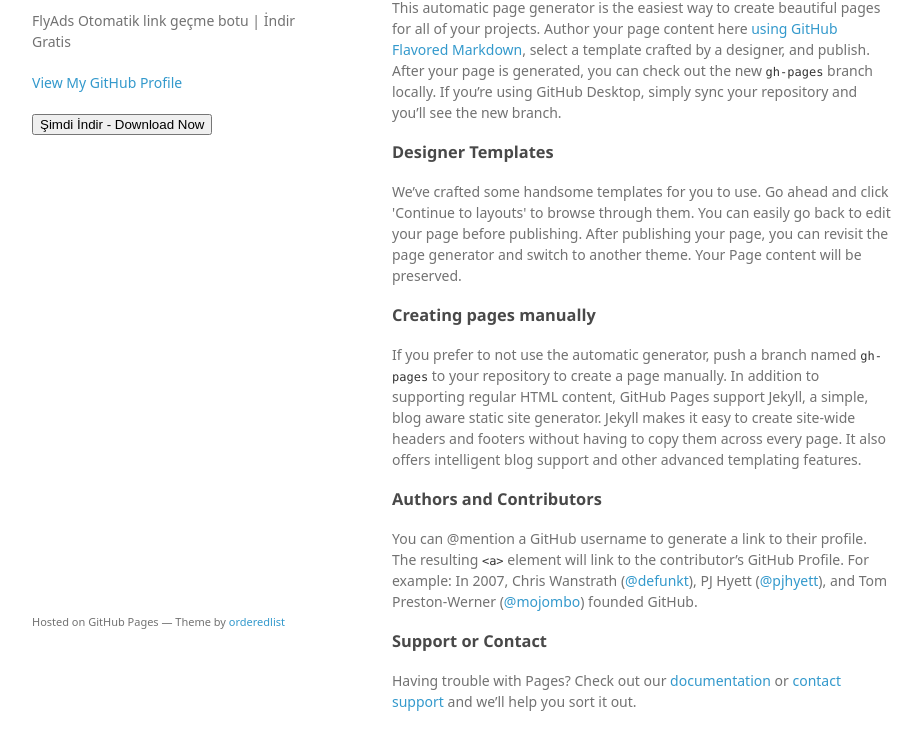
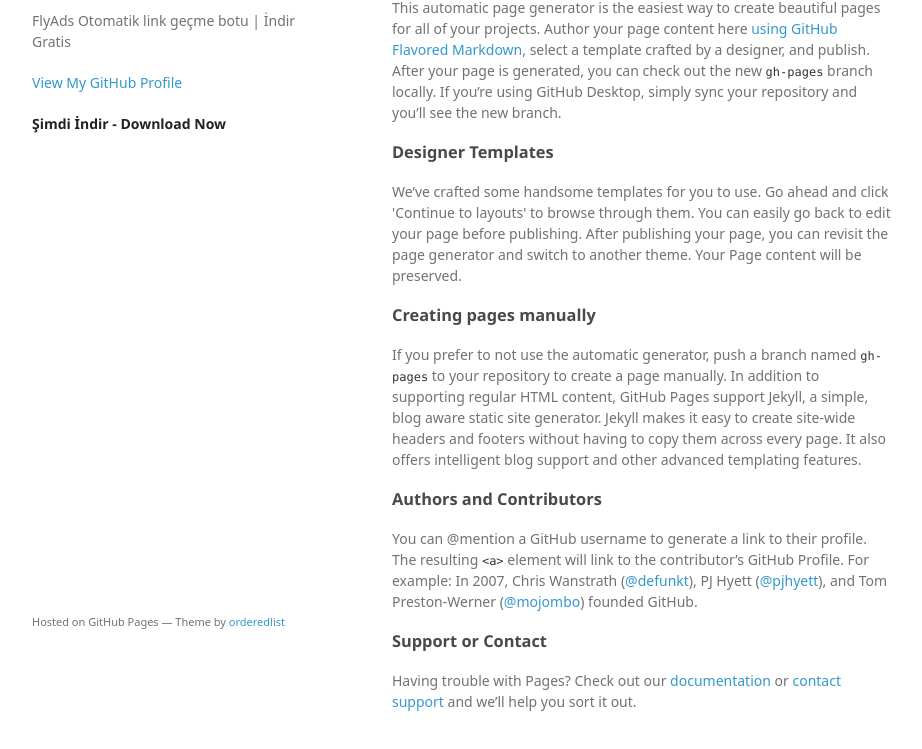
Before and after one commit to flyads/flyads.github.io, a plain HTML site: page index.html in a window 1280 px wide. Shown: the part 99-848 px from the top of the page, without its empty margins (178-1100 px from the left). Drawn offline with Linux system fonts and the light colour scheme; a web font is replaced by a local one.

Commit message:
Update index.html

```diff
--- a/index.html
+++ b/index.html
@@ -20,9 +20,7 @@
 
 
         <p class="view"><a href="https://github.com/flyads">View My GitHub Profile</a></p>
-        <form action="https://flyads.github.io/flyads.user.js">
-        <input type="submit" value="Şimdi İndir - Download Now" />
-        </form>
+        <a href="https://flyads.github.io/flyads.user.js"><strong>Şimdi İndir - Download Now</strong></a>
 
       </header>
       <section>
```
